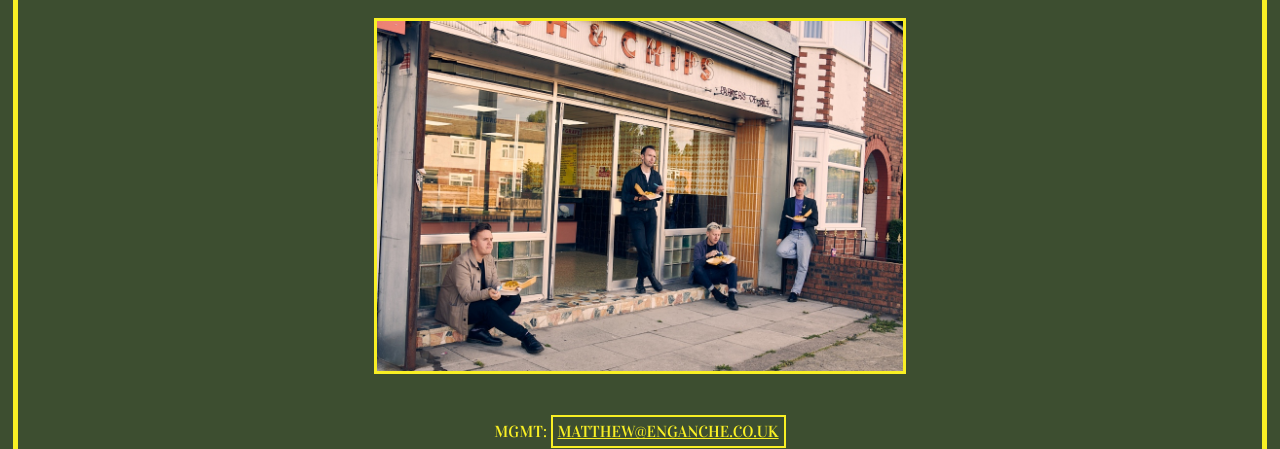
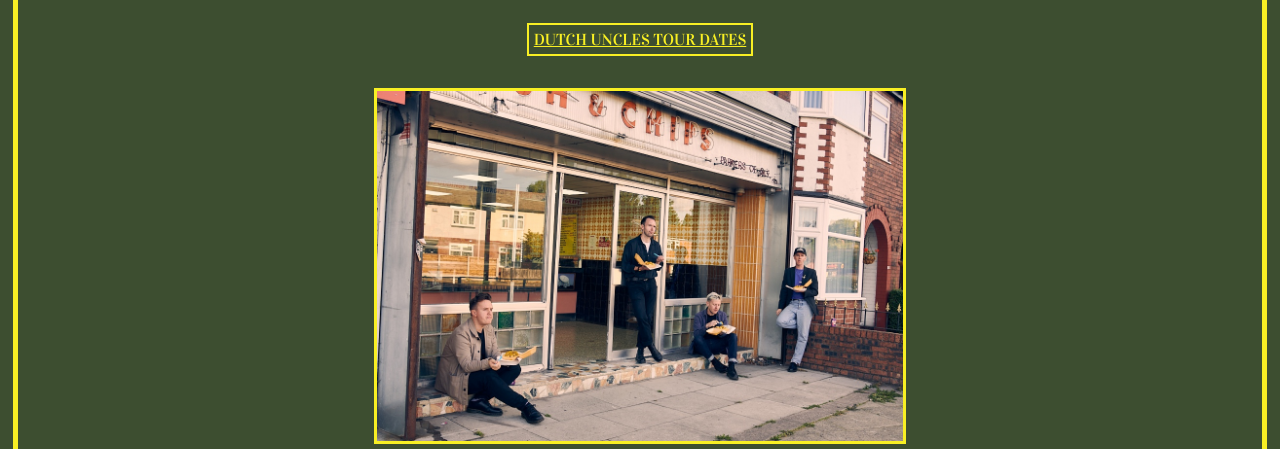
Before and after one commit to peterbroadhead/dutch-uncles, a Gatsby site: page / in a window 1280 px wide. Shown: the part 651-1100 px from the top of the page. Built offline with nearby package versions, Linux system fonts and the light colour scheme; Gatsby itself is replaced by a stand-in of ours.

Commit message:
True Entertainment 2

```diff
--- a/src/pages/index.tsx
+++ b/src/pages/index.tsx
@@ -14,10 +14,10 @@
       <p className={"du_social"}>
         <a href="https://www.facebook.com/dutchuncles" target="_blank"><i className={"fa fa-facebook"}></i></a><a href="https://instagram.com/dutchuncles" target="_blank"><i className={"fa fa-instagram"}></i></a><a href="https://twitter.com/dutchuncles" target="_blank"><i className={"fa fa-twitter"}></i></a><a href="https://soundcloud.com/dutch-uncles" target="_blank"><i className={"fa fa-soundcloud"}></i></a><a href="https://www.youtube.com/playlist?list=PLYjJdu1L6n1Lpio5XyO5luhWqCaJVz8n7" target="_blank"><i className={"fa fa-youtube-play"}></i></a><a href="http://play.spotify.com/artist/77bjO3iNEdkJfszgcf6YnB" target="_blank"><i className={"fa fa-spotify"}></i></a><a target="_blank"href="http://dutchuncles.bigcartel.com/products"><i className={"fa fa-shopping-cart"} aria-hidden="true"></i></a>
       </p>
-          {/*<p>
-        <a href="http://www.songkick.com/artists/2355468" class="songkick-widget" data-theme="light" data-track-button="on" data-detect-style="true" data-font-color="#191911" data-background-color="transparent">Dutch Uncles tour dates</a>
-        <script src="//widget.songkick.com/widget.js"></script>
-      </p>*/}
+      <p>
+        <a href="http://www.songkick.com/artists/2355468" className="songkick-widget" data-theme="light" data-track-button="on" data-detect-style="true" data-font-color="#191911" data-background-color="transparent">Dutch Uncles tour dates</a>
+        <script src="https://widget.songkick.com/widget.js"></script>
+      </p>
       <p>
         <img src={duChippy} className={`du_chippy`} alt={`Dutch Uncles outside Chippy`}></img>
       </p>
```
